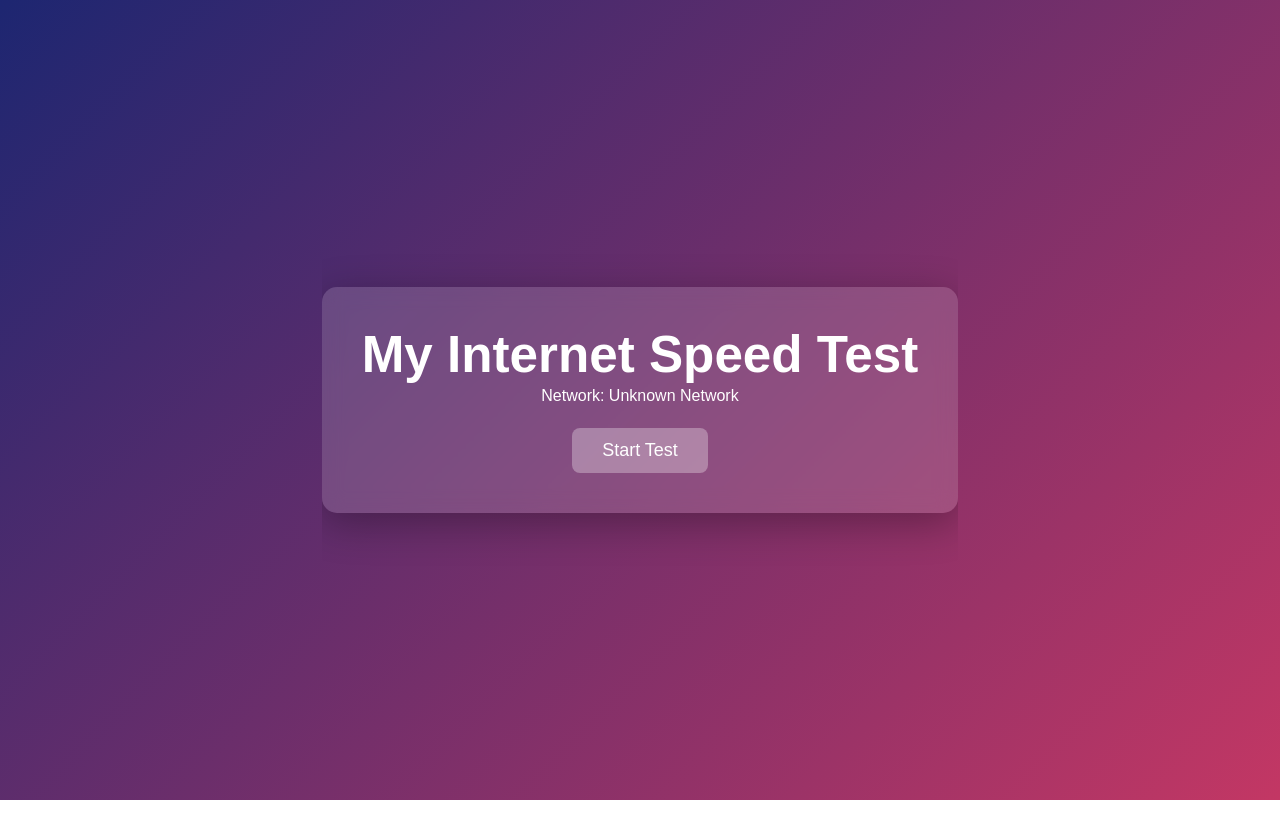
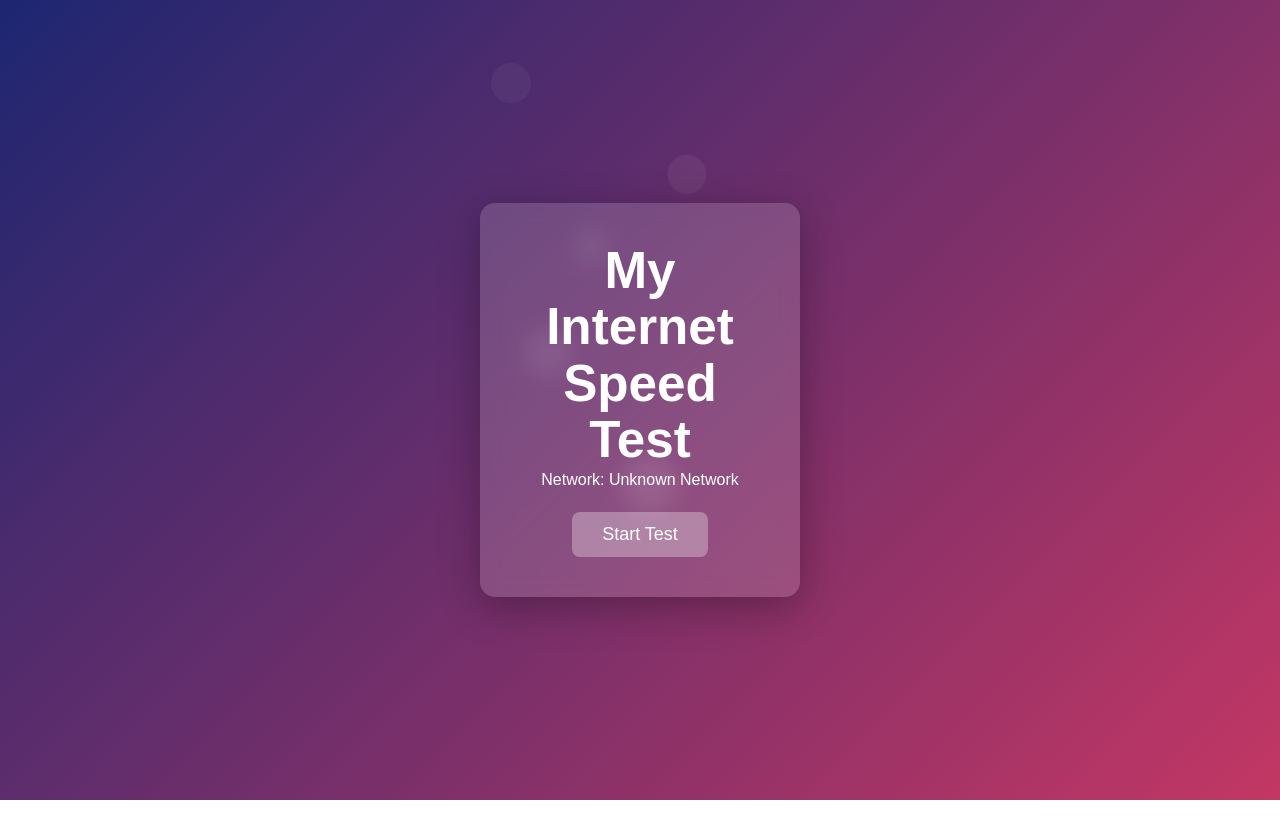
Before and after one commit to arundind/internet-speder-react, a React (Vite) app: page / in a window 1280 px wide. Built offline with nearby package versions, Linux system fonts and the light colour scheme; no server answers.

Commit message:
update project

```diff
--- a/src/component/InternetSpeedTest.jsx
+++ b/src/component/InternetSpeedTest.jsx
@@ -19,10 +19,6 @@ export default function InternetSpeedTest() {
   }, []);
 
   const startTest = () => {
-
-    // prevent multiple clicks
-    if (loading) return;
-
     setLoading(true);
     setSpeed(null);
 
@@ -37,7 +33,7 @@ export default function InternetSpeedTest() {
     img.src = imageAddr + "?cache=" + startTime;
 
     img.onload = function () {
-
+      setTimeout(() => {
         const endTime = new Date().getTime();
         const duration = (endTime - startTime) / 1000;
 
@@ -52,6 +48,7 @@ export default function InternetSpeedTest() {
         });
 
         setLoading(false);
+      }, 10000);
     };
 
     img.onerror = function () {
@@ -63,13 +60,22 @@ export default function InternetSpeedTest() {
   return (
     <div className="container">
 
+      <div className="bubbles">
+        <span></span>
+        <span></span>
+        <span></span>
+        <span></span>
+        <span></span>
+      </div>
+
       <div className="card">
         <h1>My Internet Speed Test</h1>
 
+        {/* Internet Provider Name */}
         <p>Network: {isp}</p>
 
         <button onClick={startTest} disabled={loading}>
-          {loading ? "Testing..." : "Start Test"}
+          {loading ? "Testing... (10s)" : "Start Test"}
         </button>
 
         {speed && typeof speed === "object" && (
--- a/src/component/style.css
+++ b/src/component/style.css
@@ -8,9 +8,10 @@ font-family:Arial;
 body{
 height:100vh;
 background:linear-gradient(135deg,#1d2671,#c33764);
+overflow:hidden;
 }
 
-/* Full container */
+/* container */
 
 .container{
 height:100vh;
@@ -18,10 +19,9 @@ display:flex;
 justify-content:center;
 align-items:center;
 position:relative;
-overflow:hidden;
 }
 
-/* Glass transparent card */
+/* glass card */
 
 .card{
 background:rgba(255,255,255,0.15);
@@ -31,10 +31,11 @@ border-radius:15px;
 text-align:center;
 color:white;
 box-shadow:0 10px 40px rgba(0,0,0,0.3);
-z-index:2;
+z-index:10;
+width:320px;
 }
 
-/* Button */
+/* button */
 
 button{
 margin-top:20px;
@@ -49,11 +50,11 @@ transition:0.3s;
 }
 
 button:hover{
-background:rgba(255,255,255,0.6);
+background:white;
 color:black;
 }
 
-/* Result */
+/* result */
 
 .result{
 margin-top:20px;
@@ -61,7 +62,7 @@ font-size:22px;
 font-weight:bold;
 }
 
-/* Bubble animation */
+/* bubble background */
 
 .bubbles{
 position:absolute;
@@ -69,33 +70,36 @@ width:100%;
 height:100%;
 top:0;
 left:0;
+z-index:1;
 overflow:hidden;
 }
 
 .bubbles span{
 position:absolute;
-bottom:-100px;
-width:40px;
-height:40px;
-background:rgba(255,255,255,0.2);
+bottom:-120px;
+width:30px;
+height:30px;
+background:rgba(255,255,255,0.25);
 border-radius:50%;
-animation:bubble 15s linear infinite;
+animation:rise 20s linear infinite;
 }
 
-.bubbles span:nth-child(1){left:10%;animation-duration:8s;}
-.bubbles span:nth-child(2){left:20%;animation-duration:12s;width:60px;height:60px;}
-.bubbles span:nth-child(3){left:40%;animation-duration:10s;}
-.bubbles span:nth-child(4){left:60%;animation-duration:14s;width:50px;height:50px;}
-.bubbles span:nth-child(5){left:80%;animation-duration:9s;}
-.bubbles span:nth-child(6){left:90%;animation-duration:11s;}
+.bubbles span:nth-child(1){left:5%;animation-duration:8s;}
+.bubbles span:nth-child(2){left:15%;width:40px;height:40px;animation-duration:12s;}
+.bubbles span:nth-child(3){left:30%;animation-duration:10s;}
+.bubbles span:nth-child(4){left:45%;width:50px;height:50px;animation-duration:16s;}
+.bubbles span:nth-child(5){left:60%;animation-duration:9s;}
+.bubbles span:nth-child(6){left:75%;width:35px;height:35px;animation-duration:13s;}
+.bubbles span:nth-child(7){left:90%;animation-duration:11s;}
+.bubbles span:nth-child(8){left:55%;width:60px;height:60px;animation-duration:18s;}
 
-@keyframes bubble{
+@keyframes rise{
 0%{
-transform:translateY(0);
-opacity:0.5;
+transform:translateY(0) scale(1);
+opacity:0.6;
 }
 100%{
-transform:translateY(-1000px);
+transform:translateY(-1200px) scale(1.5);
 opacity:0;
 }
 }
```
Lines whose indentation alone changed are shown as unchanged.
